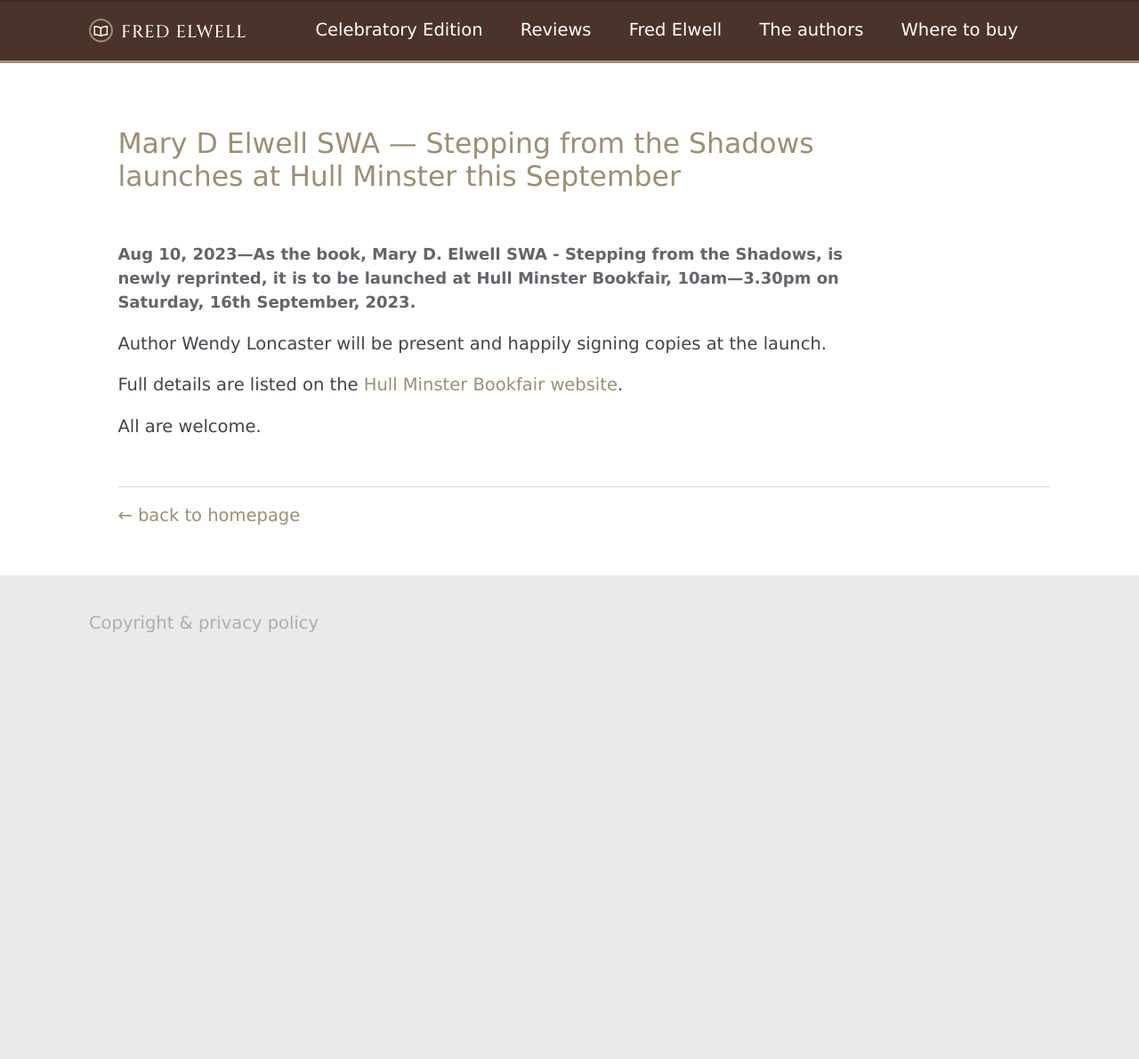
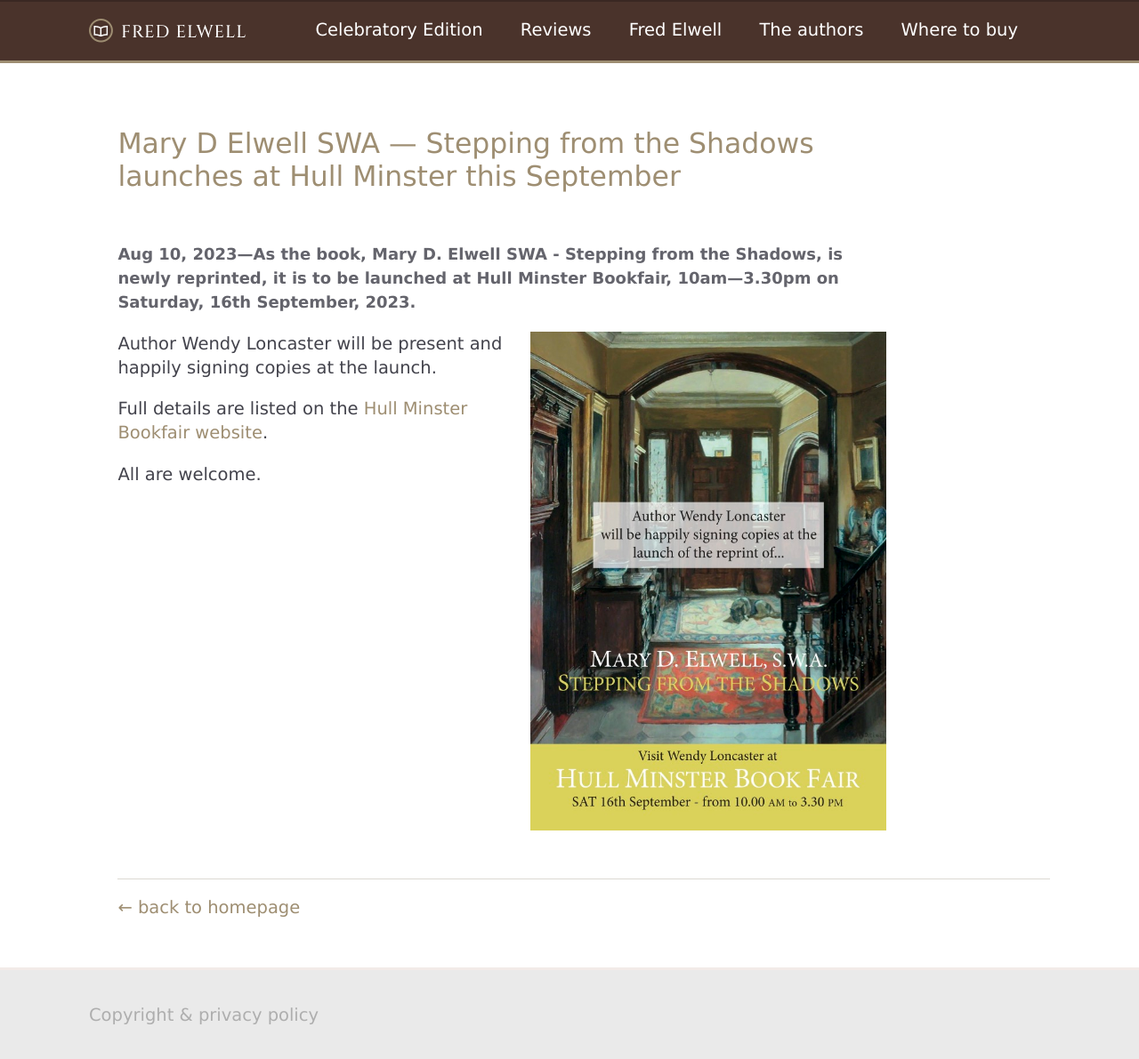
Before and after one commit to regmtait/Elwell-jekyll, a Jekyll site: the page built from _posts/2023-08-22-book-launch-fair.markdown, in a window 1280 px wide. Shown: the whole page at 89% size. Built offline with Jekyll 4.4.1, drawn with Linux system fonts in a browser that asks for light colours; before the commit the page ends 900 px from its top, so only the background shows below that.

Commit message:
Float poster pic

```diff
--- a/_layouts/post.html
+++ b/_layouts/post.html
@@ -8,7 +8,7 @@ layout: default
 
 <h1 class="post-title" itemprop="name headline">{{ page.title }}</h1>
 
-<div class="post-content" itemprop="articleBody">
+<div class="post-content cf" itemprop="articleBody">
 <h3><time datetime="{{ page.date | date_to_xmlschema }}" itemprop="datePublished">{{ page.date | date: "%b %-d, %Y" }}</time>—{{ page.excerpt }}</h3>
 {{ content }}
 </div>
--- a/_posts/2023-08-22-book-launch-fair.markdown
+++ b/_posts/2023-08-22-book-launch-fair.markdown
@@ -6,6 +6,8 @@ categories: news update book mary elwell launch 2023 reprint
 excerpt: As the book, Mary D. Elwell SWA - Stepping from the Shadows, is newly reprinted, it is to be launched at Hull Minster Bookfair, 10am—3.30pm on Saturday, 16th September, 2023.
 ---
 
+<img class="float-pic" src="{{site.imagepath}}book-fair-poster.jpg" alt="Mary Elwell book launch at Hull Minster Bookfair"/>
+
 Author Wendy Loncaster will be present and happily signing copies at the launch.
 
 Full details are listed on the <a href="https://hm.churchsuite.com/events/f3u2wuqd" title="Hull Minster Book Fair" target="_blank">Hull Minster Bookfair website</a>.
--- a/_sass/screen.scss
+++ b/_sass/screen.scss
@@ -966,9 +966,20 @@ span.controls {
       float: right;
       clear: none;
     }
+  }
+}
 
-  }
 
+.float-pic {
+  max-width: 100%;
+}
+
+@media screen and (min-width: $width-small) {
+.float-pic {
+  float: right;
+  width: 400px;
+  margin-left: 1rem;
+}
 }
 
 
```
Also changed, not shown: images/book-fair-poster.jpg (added).
